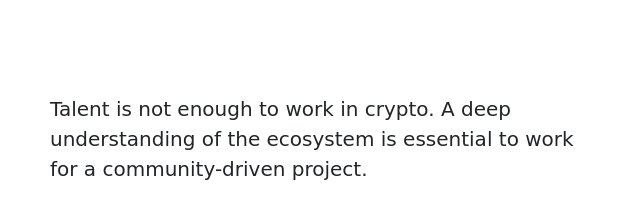
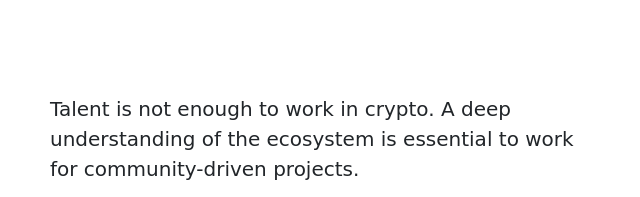
Before and after one commit to monicazng/human, a plain HTML site: page index.html in a window 1280 px wide. Shown: the part 1250-1447 px from the top of the page, 605-1245 px from the left. Drawn offline with nearby package versions, Linux system fonts and the light colour scheme; a web font is replaced by a local one.

Commit message:
Update index.html

```diff
--- a/index.html
+++ b/index.html
@@ -65,7 +65,7 @@
         <div class="col col-lg-2"></div>
         <div class="col col-lg-6 col-sm-12 mt-5">
           <p>
-              Talent is not enough to work in crypto. A deep understanding of the ecosystem is essential to work for a community-driven project.
+              Talent is not enough to work in crypto. A deep understanding of the ecosystem is essential to work for community-driven projects.
           </p>
           <p>
               Our hiring process is human-centric, we look for those skills that are not replaceable by machines. We look for human details that make each candidate unique to lead unique teams.
```
